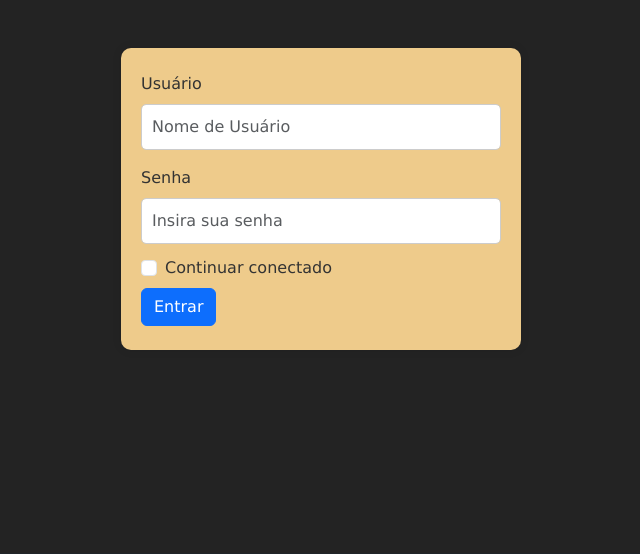
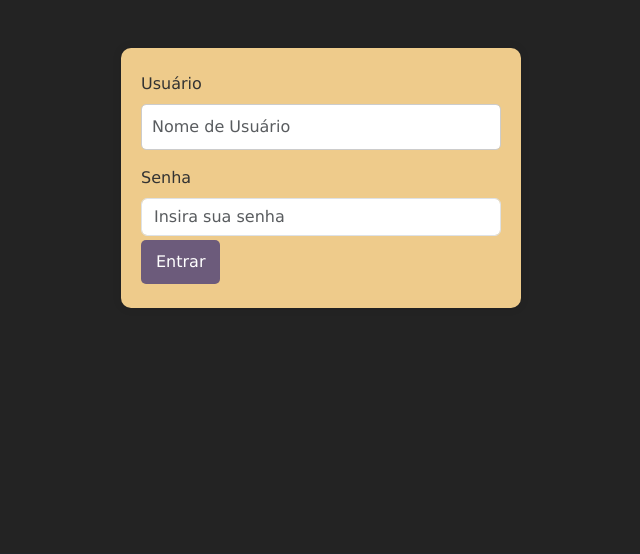
Before and after one commit to barbo56/projeto_flask, a Flask app: page /login in a window 1280 px wide. Shown: the part 191-745 px from the top of the page, without its empty margins (319-959 px from the left). Run offline with Flask 3, Linux system fonts and the light colour scheme.

Commit message:
criação do login e senha

```diff
--- a/app/models.py
+++ b/app/models.py
@@ -13,5 +13,5 @@ class ContatoModels(db.Model):
 class CadastroModels(db.Model):
     id = db.Column(db.Integer, primary_key = True)
     email = db.Column(db.String(50), nullable = False, unique = True)
-    nome_usuario = db.Column(db.String(10), nullable = False)
+    nome_usuario = db.Column(db.String(10), nullable = False, unique = True)
     senha = db.Column(db.String(10), nullable = False)
--- a/app/routes.py
+++ b/app/routes.py
@@ -1,5 +1,5 @@
 from app import app, db
-from flask import render_template, url_for, flash, redirect, request
+from flask import render_template, url_for, flash, redirect, request, session, redirect
 from app.forms import Contato, Cadastro
 from app.models import ContatoModels, CadastroModels
 import time #Biblioteca de tempo
@@ -39,15 +39,33 @@ def projeto():
 def cadastro():
     cadastro = Cadastro()
     if cadastro.validate_on_submit():
-        flash('Seu cadastro foi realizado com sucesso')
-        email = cadastro.email.data
-        nome_usuario = cadastro.nome_usuario.data
-        senha = cadastro.senha.data
-        novo_cadastro = CadastroModels(email = email, nome_usuario = nome_usuario, senha = senha)
-        db.session.add(novo_cadastro)
-        db.session.commit()
+        try:
+            email = cadastro.email.data
+            nome_usuario = cadastro.nome_usuario.data
+            senha = cadastro.senha.data
+            novo_cadastro = CadastroModels(email = email, nome_usuario = nome_usuario, senha = senha)
+            db.session.add(novo_cadastro)
+            db.session.commit()
+            flash('Seu cadastro foi realizado com sucesso')
+        except Exception as erro: #Salva o erro na variável (recomendado o uso da variável "e" para armazenar o erro)
+            flash('Ocorreu um erro ao cadastrar. Entre em contato com o suporte: zezindoserros@rapidmail.com')
+            print(str(erro)) #Evitar concatenar o erro na mensagem flash, para que o usuário não veje o erro que ocasionou o problema
+
     return render_template('cadastro.html', title = 'Cadastre-se', cadastro = cadastro)
 
-@app.route('/login')
+@app.route('/login', methods = ['GET','POST'])
 def login():
+    print('entrou')
+    if request.method == "POST":
+        nome_usuario = request.form.get('nome_usuario')
+        senha = request.form.get('senha')
+        usuario = CadastroModels.query.filter_by(nome_usuario = nome_usuario, senha = senha).first()
+        if usuario and usuario.senha == senha:
+            session['nome_usuario'] = usuario.id
+            flash('Login efetuado com sucesso!')
+            time.sleep(1.5)
+            return redirect(url_for('index'))
+        else:
+            flash('Nome de usuário ou senha incorreta')
+
     return render_template('login.html', title = 'Login')
--- a/app/static/css/style.css
+++ b/app/static/css/style.css
@@ -115,4 +115,16 @@
       border-radius: 5px;
     }
 
-    /* Estilo para a página de login */
+    /* Estilo para o botão de envio */
+    .btn-primary {
+      background-color: #6c5b7b; /* Rosa escuro */
+      color: #fff; /* Texto branco */
+      padding: 10px 15px;
+      border: none;
+      border-radius: 5px;
+      cursor: pointer;
+    }
+
+    .btn-primary:hover {
+      background-color: #9b89b0; /* Rosa mais claro ao passar o mouse */
+    }
--- a/app/templates/contato.html
+++ b/app/templates/contato.html
@@ -3,7 +3,7 @@
 {% block conteudo %}
 <div class="container">
   <div class="row justify-content-center">
-    <div class="col-md-8">
+    <div class="col-xl-12">
       {% with mensagens = get_flashed_messages() %}
         {% if mensagens %}
           <ul class="flashes list-unstyled">
--- a/app/templates/login.html
+++ b/app/templates/login.html
@@ -1,28 +1,20 @@
 {% extends 'base.html' %}
 
 {% block conteudo %}
-<form>
+<form action="{{ url_for('login') }}" method="post">
     <div class="form-row align-items-center">
         <div class="my-1">
-            <label class="sr-only" for="inlineFormInputGroupUsername">Usuário</label>
+            <label for="nome_usuario">Usuário</label>
             <div class="input-group">
-              <input type="text" class="form-control" id="inlineFormInputGroupUsername" placeholder="Nome de Usuário">
+              <input type="text" class="form-control" id="nome_usuario" name="nome_usuario" placeholder="Nome de Usuário" required>
             </div>
         </div>
         <div class="my-1">
-            <label class="sr-only" for="inlineFormInputName">Senha</label>
-            <input type="text" class="form-control" id="inlineFormInputPassword" placeholder="Insira sua senha">
+            <label for="senha">Senha</label>
+            <input type="password" class="form-control" id="senha" name="senha" placeholder="Insira sua senha" required>
         </div>
-        <div class="col-auto my-1">
-            <div class="form-check">
-              <input class="form-check-input" type="checkbox" id="autoSizingCheck2">
-              <label class="form-check-label" for="autoSizingCheck2">
-                Continuar conectado
-              </label>
-            </div>
-        </div>
-        <div class="col-auto my-1">
-            <button type="submit" class="btn btn-primary">Entrar</button>
+        <div class="my-1">
+          <button type="submit" class="btn btn-primary">Entrar</button>
         </div>
     </div>
 </form>
```
Also changed, not shown: app/templates/cadastro.html (+6 -8 lines), app/templates/index.html (+11 -0 lines).
